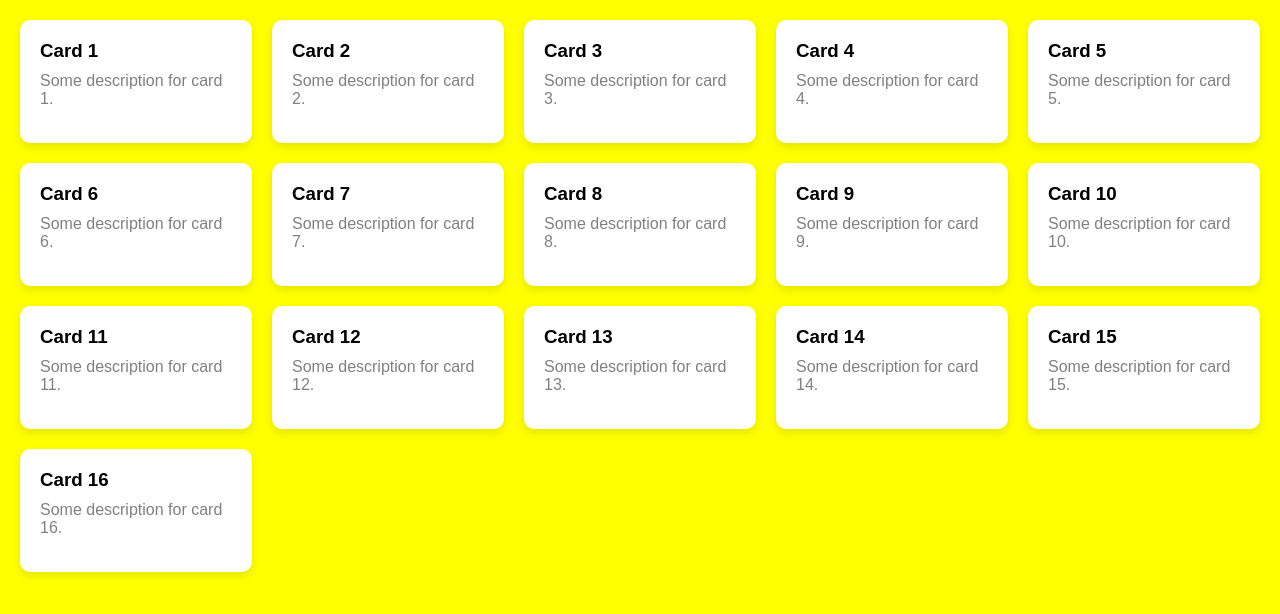
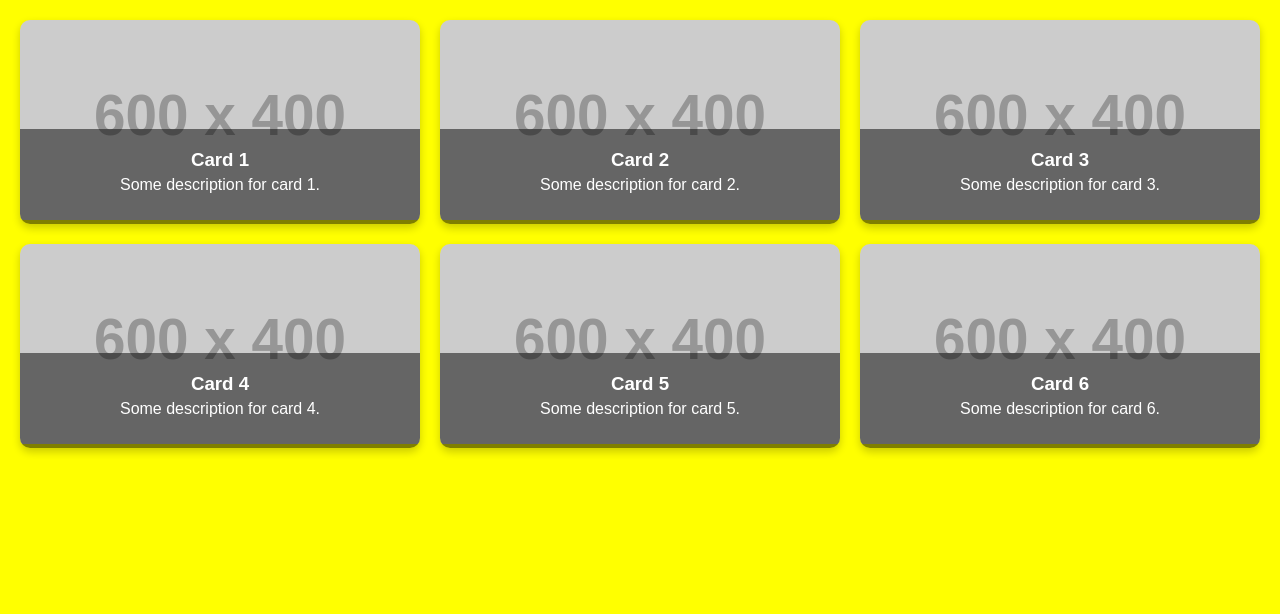
Before and after one commit to Fareesahmed/responsive-css-grid, a plain HTML site: page index.html in a window 1280 px wide. Drawn offline with Linux system fonts and the light colour scheme; placeholder pictures from the web are drawn by us.

Commit message:
Update index.html

```diff
--- a/index.html
+++ b/index.html
@@ -3,7 +3,7 @@
 <head>
     <meta charset="UTF-8">
     <meta name="viewport" content="width=device-width, initial-scale=1.0">
-    <title>Responsive Cards Grid</title>
+    <title>Responsive Cards Grid with Image</title>
     <style>
         * {
             box-sizing: border-box;
@@ -20,30 +20,46 @@
 
         .grid-container {
             display: grid;
-            grid-template-columns: repeat(auto-fit, minmax(200px, 1fr));
+            grid-template-columns: repeat(auto-fit, minmax(300px, 1fr));
             gap: 20px;
         }
 
         .card {
-            background-color: white;
-            padding: 20px;
+            position: relative;
             border-radius: 10px;
-            box-shadow: 0 4px 8px rgba(0, 0, 0, 0.1);
+            overflow: hidden;
+            cursor: pointer;
+            box-shadow: 0 4px 8px rgba(0, 0, 0, 0.2);
             transition: transform 0.3s ease;
-            cursor: pointer;
         }
 
         .card:hover {
             transform: translateY(-10px);
         }
 
-        .card h3 {
-            margin-bottom: 10px;
+        .card img {
+            width: 100%;
+            height: 200px;
+            object-fit: cover;
         }
 
-        .card p {
-            margin-bottom: 15px;
-            color: gray;
+        .card-content {
+            position: absolute;
+            bottom: 0;
+            left: 0;
+            right: 0;
+            padding: 20px;
+            background: rgba(0, 0, 0, 0.5);
+            color: white;
+            text-align: center;
+        }
+
+        .card-content h3 {
+            margin-bottom: 5px;
+        }
+
+        .card-content p {
+            margin-bottom: 10px;
         }
 
         .hero {
@@ -63,8 +79,15 @@
         }
 
         .hero-content {
-            max-width: 600px;
+            max-width: 800px;
             margin: 0 auto;
+        }
+
+        .hero img {
+            max-width: 100%;
+            height: auto;
+            margin-bottom: 20px;
+            border-radius: 10px;
         }
 
         .hero h2 {
@@ -90,78 +113,66 @@
 
     <div class="grid-container">
         <!-- 16 Cards -->
-        <div class="card" onclick="openHero('Card 1')">
+        <div class="card" onclick="openHero('Card 1', 'https://via.placeholder.com/600x400', 'Some description for card 1.')">
+            <img src="https://via.placeholder.com/600x400" alt="Card 1 Image">
+            <div class="card-content">
                 <h3>Card 1</h3>
                 <p>Some description for card 1.</p>
             </div>
-        <div class="card" onclick="openHero('Card 2')">
+        </div>
+
+        <div class="card" onclick="openHero('Card 2', 'https://via.placeholder.com/600x400', 'Some description for card 2.')">
+            <img src="https://via.placeholder.com/600x400" alt="Card 2 Image">
+            <div class="card-content">
                 <h3>Card 2</h3>
                 <p>Some description for card 2.</p>
             </div>
+        </div>
+
         <!-- Repeat similar cards -->
-        <div class="card" onclick="openHero('Card 3')">
+        <div class="card" onclick="openHero('Card 3', 'https://via.placeholder.com/600x400', 'Some description for card 3.')">
+            <img src="https://via.placeholder.com/600x400" alt="Card 3 Image">
+            <div class="card-content">
                 <h3>Card 3</h3>
                 <p>Some description for card 3.</p>
             </div>
-        <div class="card" onclick="openHero('Card 4')">
+        </div>
+
+        <div class="card" onclick="openHero('Card 4', 'https://via.placeholder.com/600x400', 'Some description for card 4.')">
+            <img src="https://via.placeholder.com/600x400" alt="Card 4 Image">
+            <div class="card-content">
                 <h3>Card 4</h3>
                 <p>Some description for card 4.</p>
             </div>
+        </div>
+
         <!-- Add more cards up to 16 -->
+
         <!-- Placeholder for remaining cards -->
-        <div class="card" onclick="openHero('Card 5')">
+        <div class="card" onclick="openHero('Card 5', 'https://via.placeholder.com/600x400', 'Some description for card 5.')">
+            <img src="https://via.placeholder.com/600x400" alt="Card 5 Image">
+            <div class="card-content">
                 <h3>Card 5</h3>
                 <p>Some description for card 5.</p>
             </div>
-        <div class="card" onclick="openHero('Card 6')">
+        </div>
+
+        <!-- Additional cards... -->
+        <div class="card" onclick="openHero('Card 6', 'https://via.placeholder.com/600x400', 'Some description for card 6.')">
+            <img src="https://via.placeholder.com/600x400" alt="Card 6 Image">
+            <div class="card-content">
                 <h3>Card 6</h3>
                 <p>Some description for card 6.</p>
             </div>
-        <div class="card" onclick="openHero('Card 7')">
-            <h3>Card 7</h3>
-            <p>Some description for card 7.</p>
         </div>
-        <div class="card" onclick="openHero('Card 8')">
-            <h3>Card 8</h3>
-            <p>Some description for card 8.</p>
-        </div>
-        <div class="card" onclick="openHero('Card 9')">
-            <h3>Card 9</h3>
-            <p>Some description for card 9.</p>
-        </div>
-        <div class="card" onclick="openHero('Card 10')">
-            <h3>Card 10</h3>
-            <p>Some description for card 10.</p>
-        </div>
-        <div class="card" onclick="openHero('Card 11')">
-            <h3>Card 11</h3>
-            <p>Some description for card 11.</p>
-        </div>
-        <div class="card" onclick="openHero('Card 12')">
-            <h3>Card 12</h3>
-            <p>Some description for card 12.</p>
-        </div>
-        <div class="card" onclick="openHero('Card 13')">
-            <h3>Card 13</h3>
-            <p>Some description for card 13.</p>
-        </div>
-        <div class="card" onclick="openHero('Card 14')">
-            <h3>Card 14</h3>
-            <p>Some description for card 14.</p>
-        </div>
-        <div class="card" onclick="openHero('Card 15')">
-            <h3>Card 15</h3>
-            <p>Some description for card 15.</p>
-        </div>
-        <div class="card" onclick="openHero('Card 16')">
-            <h3>Card 16</h3>
-            <p>Some description for card 16.</p>
-        </div>
+
+        <!-- Add more as needed... -->
     </div>
 
     <!-- Hero Section -->
     <div id="hero" class="hero">
         <div class="hero-content">
+            <img id="hero-image" src="https://via.placeholder.com/600x400" alt="Hero Image">
             <h2 id="hero-title">Hero Title</h2>
             <p id="hero-desc">Hero description goes here...</p>
             <button class="close-btn" onclick="closeHero()">Close</button>
@@ -169,9 +180,10 @@
     </div>
 
     <script>
-        function openHero(title) {
+        function openHero(title, imageUrl, description) {
             document.getElementById('hero-title').textContent = title;
-            document.getElementById('hero-desc').textContent = 'This is a more detailed description for ' + title + '.';
+            document.getElementById('hero-image').src = imageUrl;
+            document.getElementById('hero-desc').textContent = description;
             document.getElementById('hero').style.display = 'flex';
         }
 
@@ -179,5 +191,6 @@
             document.getElementById('hero').style.display = 'none';
         }
     </script>
+
 </body>
 </html>
```
Lines whose indentation alone changed are shown as unchanged.
